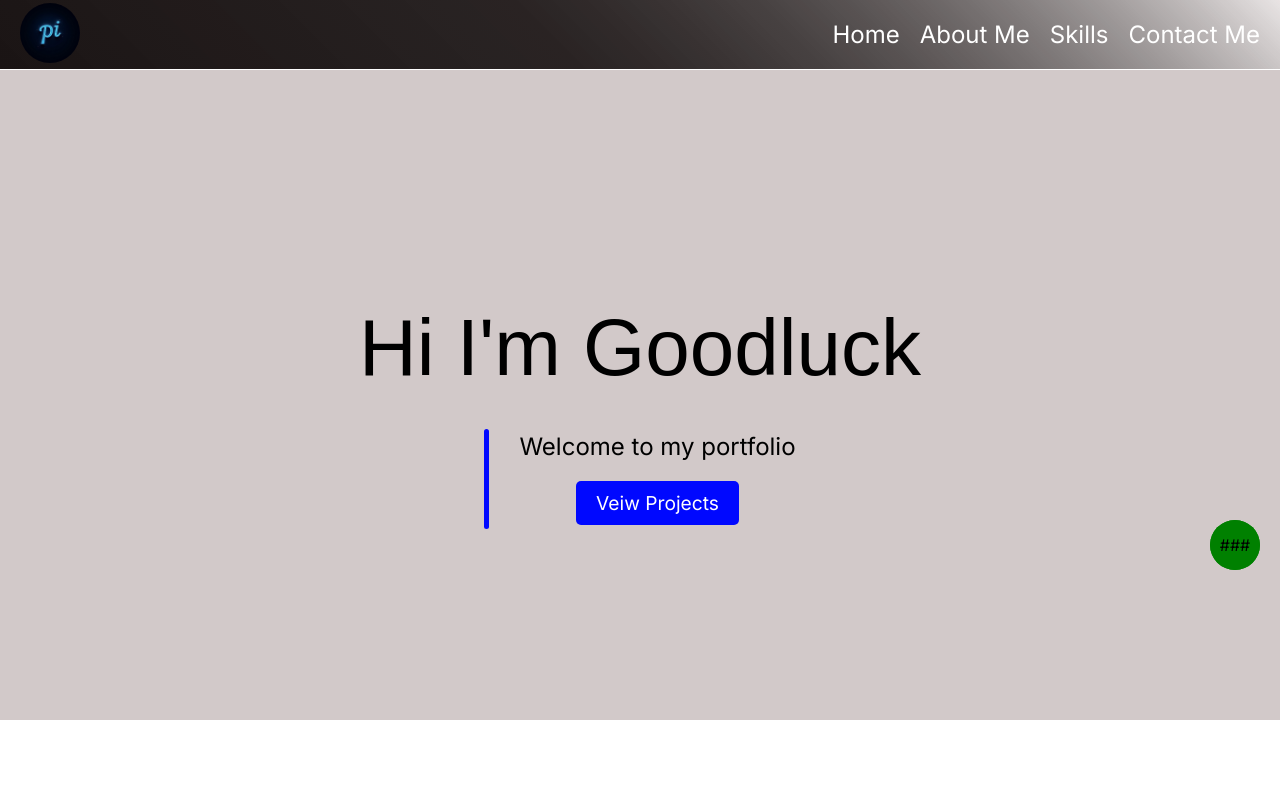
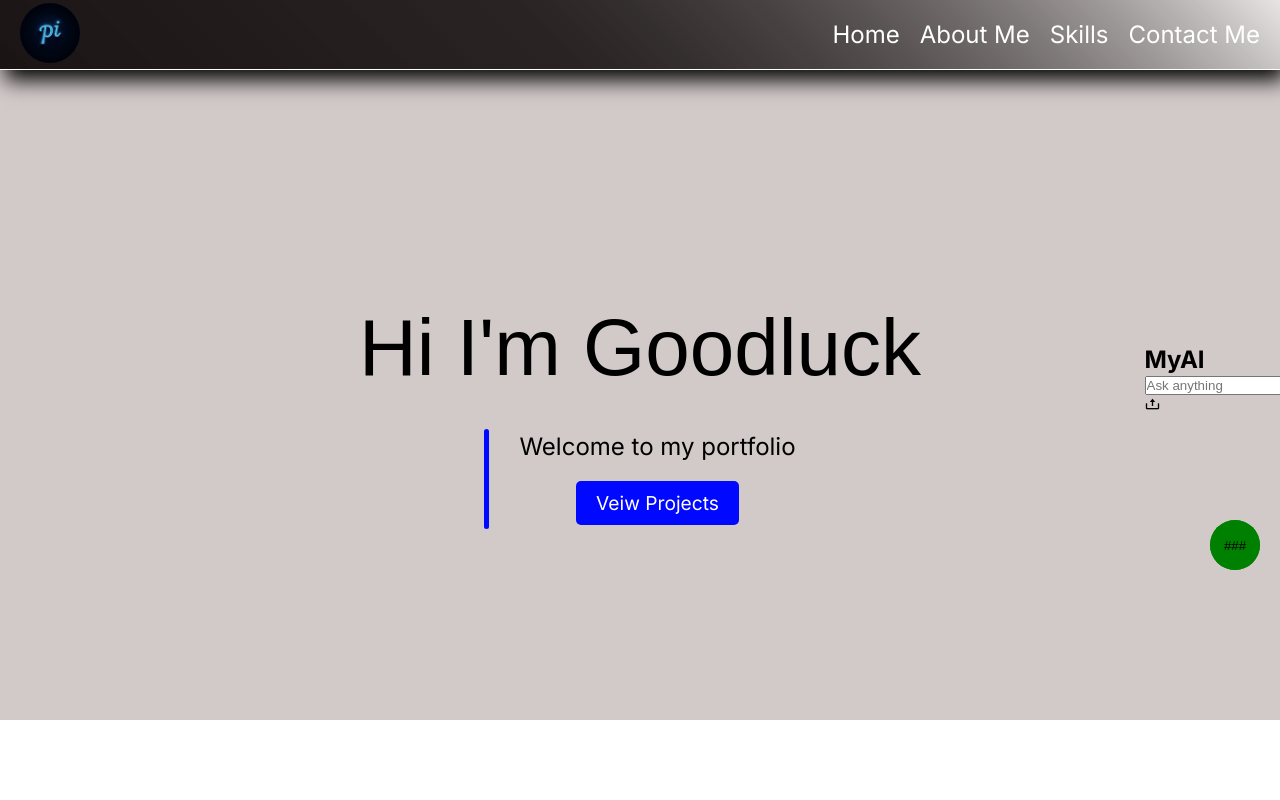
Before and after one commit to ikennagoodluck/Portfolio, a React (Vite) app: page / in a window 1280 px wide. Shown: the top 800 px of the page. Built offline with nearby package versions, Linux system fonts and the light colour scheme.

Commit message:
My Portfolio

```diff
--- a/package.json
+++ b/package.json
@@ -10,6 +10,7 @@
     "preview": "vite preview"
   },
   "dependencies": {
+    "boxicons": "^2.1.4",
     "react": "^19.1.1",
     "react-dom": "^19.1.1",
     "react-router-dom": "^7.8.2"
--- a/src/component/main/Main.jsx
+++ b/src/component/main/Main.jsx
@@ -1,6 +1,9 @@
-import React from 'react'
+import React, {useState} from 'react'
 import style from './Main.module.css'
 export default function Main() {
+   function bot() {
+
+   }
    return (
       <div>
          <div className={style.navbar}>
@@ -30,9 +33,33 @@ export default function Main() {
                </div>
             </div>
          </div>
+
+
+
+
+
+
+
          <div className={style.bot}>
-            <a href='#home' className={style.bot}>###</a>
+            <div className={style.bot_box}>
+               <h2>MyAI</h2>
+
+               <input type="text" placeholder='Ask anything' id='search '/>
+               <i className={`bx bx-upload ${style.logo}`}></i>
+
             </div>
+
+               <button onClick={bot()} className={style.bot_btn}>###</button>
+
+         </div>
+
+
+
+
+
+
+
+
          <div className={style.aboutme} id='aboutme'>
             <h1 className={style.aboutmeheader}>About Me</h1>
             <div className={style.aboutmemain}>
@@ -62,11 +89,11 @@ export default function Main() {
                      <th>Ratings</th>
                   </tr>
                   <tr>
-                     <td><img src="/images/html.png" alt="" srcset="" className={style.skillslogo}/><p>Html</p></td>
+                     <td><img src="/images/html.png" alt="" srcset="" className={style.skillslogo} /><p>Html</p></td>
                      <td className={style.rate}></td>
                   </tr>
                   <tr>
-                     <td><img src="/images/css.png" alt="" srcset="" className={style.skillslogo}/><p>VanillaCss</p></td>
+                     <td><img src="/images/css.png" alt="" srcset="" className={style.skillslogo} /><p>VanillaCss</p></td>
                      <td className={style.secondrate}></td>
                   </tr>
                   <tr>
--- a/src/component/main/Main.module.css
+++ b/src/component/main/Main.module.css
@@ -30,6 +30,7 @@ body {
    position: sticky;
    top: 0;
    z-index: 100;
+   box-shadow: 5px 10px 20px black;
 }
 
 .logo {
@@ -343,3 +344,28 @@ th {
    position: fixed;
    text-decoration: none;
 }
+
+.bot_btn {
+   text-decoration: none;
+   color: black;
+   width: 50px;
+   height: 50px;
+   border-radius: 50%;
+   background-color: green;
+   display: flex;
+   justify-content: center;
+   align-items: center;
+   position: absolute;
+   right: 0px;
+   top: 500px;
+   margin: 20px;
+   position: fixed;
+   text-decoration: none;
+   border: none;
+   cursor: pointer;
+}
+.bot_box{
+   margin: 30px;
+   width: 300px;
+   height: 400px;
+}
--- a/src/main.jsx
+++ b/src/main.jsx
@@ -1,7 +1,8 @@
 import { StrictMode } from 'react'
 import { createRoot } from 'react-dom/client'
 import App from './App.jsx'
-
+import 'boxicons'
+import 'boxicons/css/boxicons.min.css';
 createRoot(document.getElementById('root')).render(
   <StrictMode>
     <App />
```
Also changed, not shown: 1 other file (tests, documents, lock files or other folders). Lines whose indentation alone changed are shown as unchanged.
